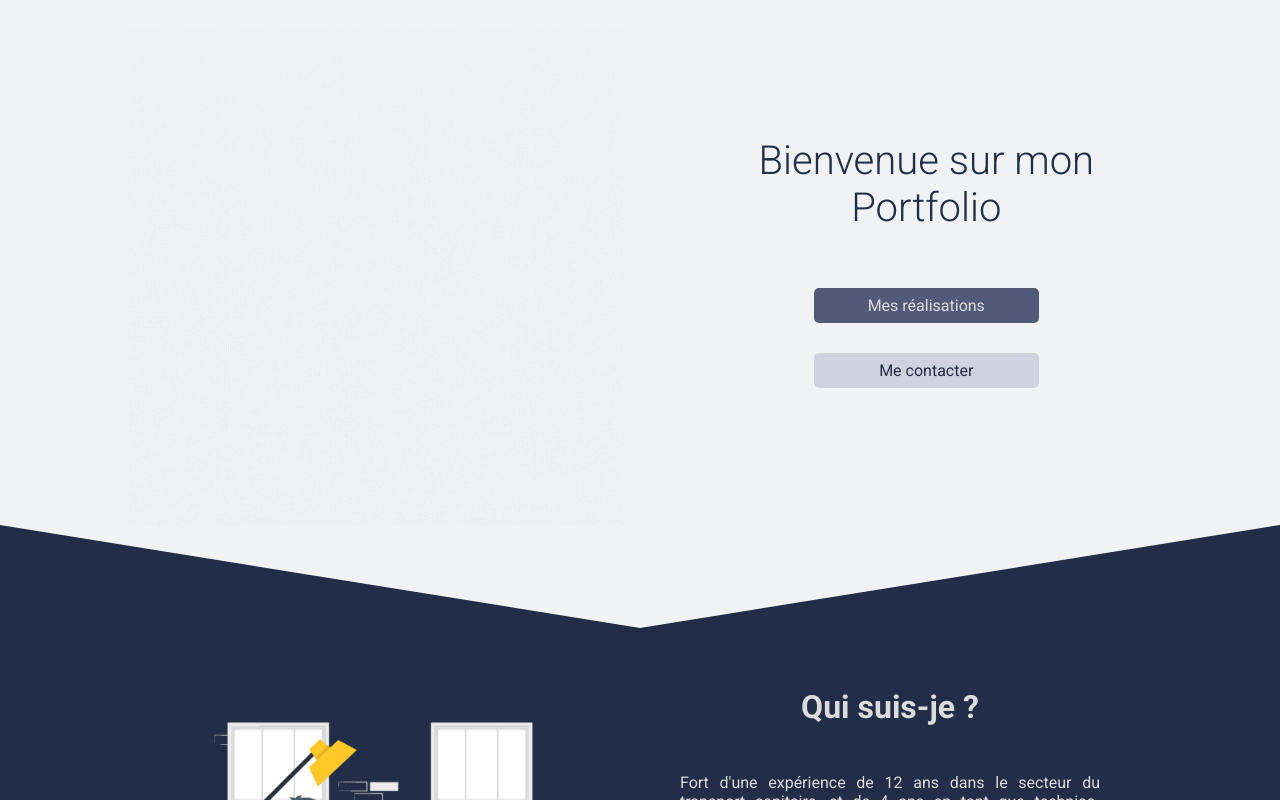
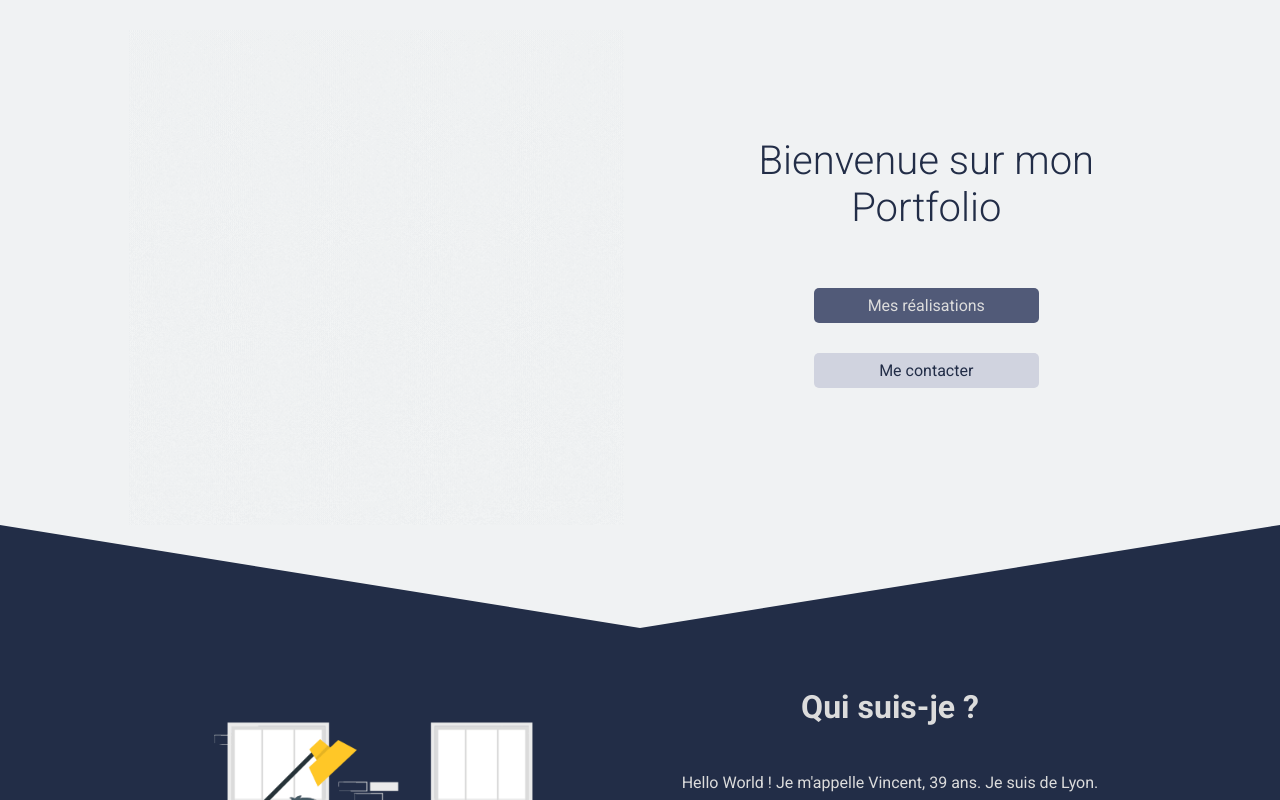
Before and after one commit to vincentDubresson/React-vdub-dev, a React (Create React App) app: page / in a window 1280 px wide. Shown: the top 800 px of the page. Built offline with nearby package versions, Linux system fonts and the light colour scheme.

Commit message:
Add a little word in about part

```diff
--- a/src/components/about/About.jsx
+++ b/src/components/about/About.jsx
@@ -8,6 +8,9 @@ export default function About() {
       <div className="AppAboutContent">
         <div className="AppAboutTextContainer">
           <h2 className="AppAboutTitle">Qui suis-je ?</h2>
+          <p className="AppAboutText">
+            Hello World ! Je m&#39;appelle Vincent, 39 ans. Je suis de Lyon.
+          </p>
           <p className="AppAboutText">
             Fort d&#39;une expérience de 12 ans dans le secteur du transport
             sanitaire, et de 4 ans en tant que technico-commercial dans
```
